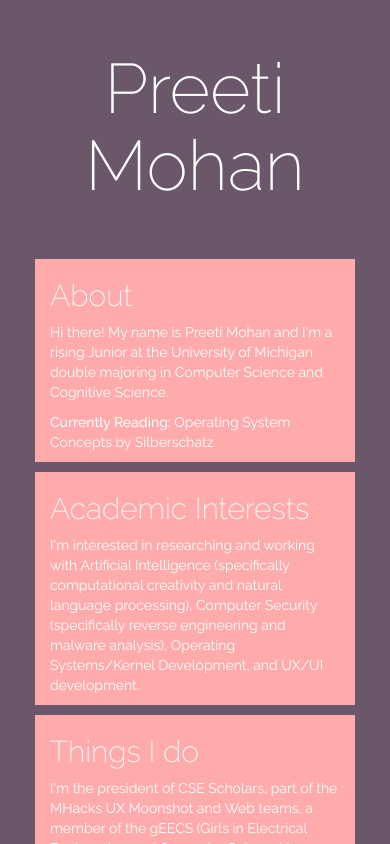
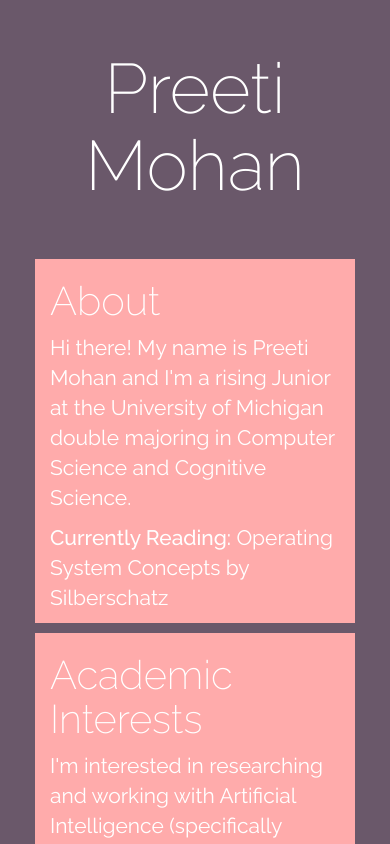
Before and after one commit to preetsmohan/aboutme, a plain HTML site: page home.html in a window 390 px wide. Drawn offline with nearby package versions, Linux system fonts and the light colour scheme.

Commit message:
mobile font size change

```diff
--- a/preeti_site.css
+++ b/preeti_site.css
@@ -136,13 +136,18 @@
 }
 }
 @media(max-width: 769px) {
+
+	.content{
+		min-height:0;
+		border: 5px rgb(106, 88, 106) solid;
+		font-size:21px;
+	}
+	h2{
+		font-size:40px;
+	}
 	.contact{
 		font-size: .6em;
 		padding-top: 0px;
 }
-	.content{
-		min-height:0;
-		border: 5px rgb(106, 88, 106) solid;
-	}
 
 }
```
